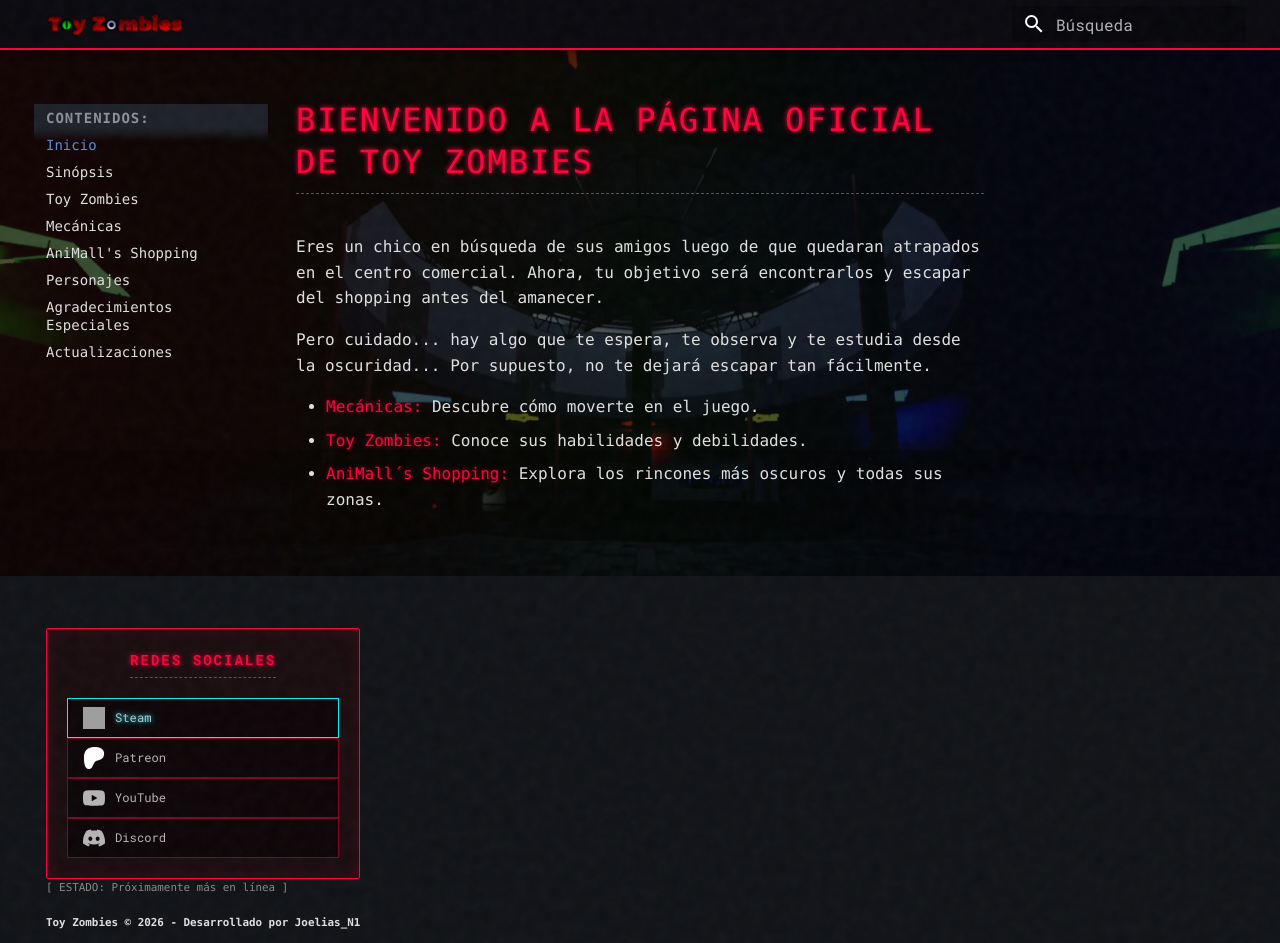
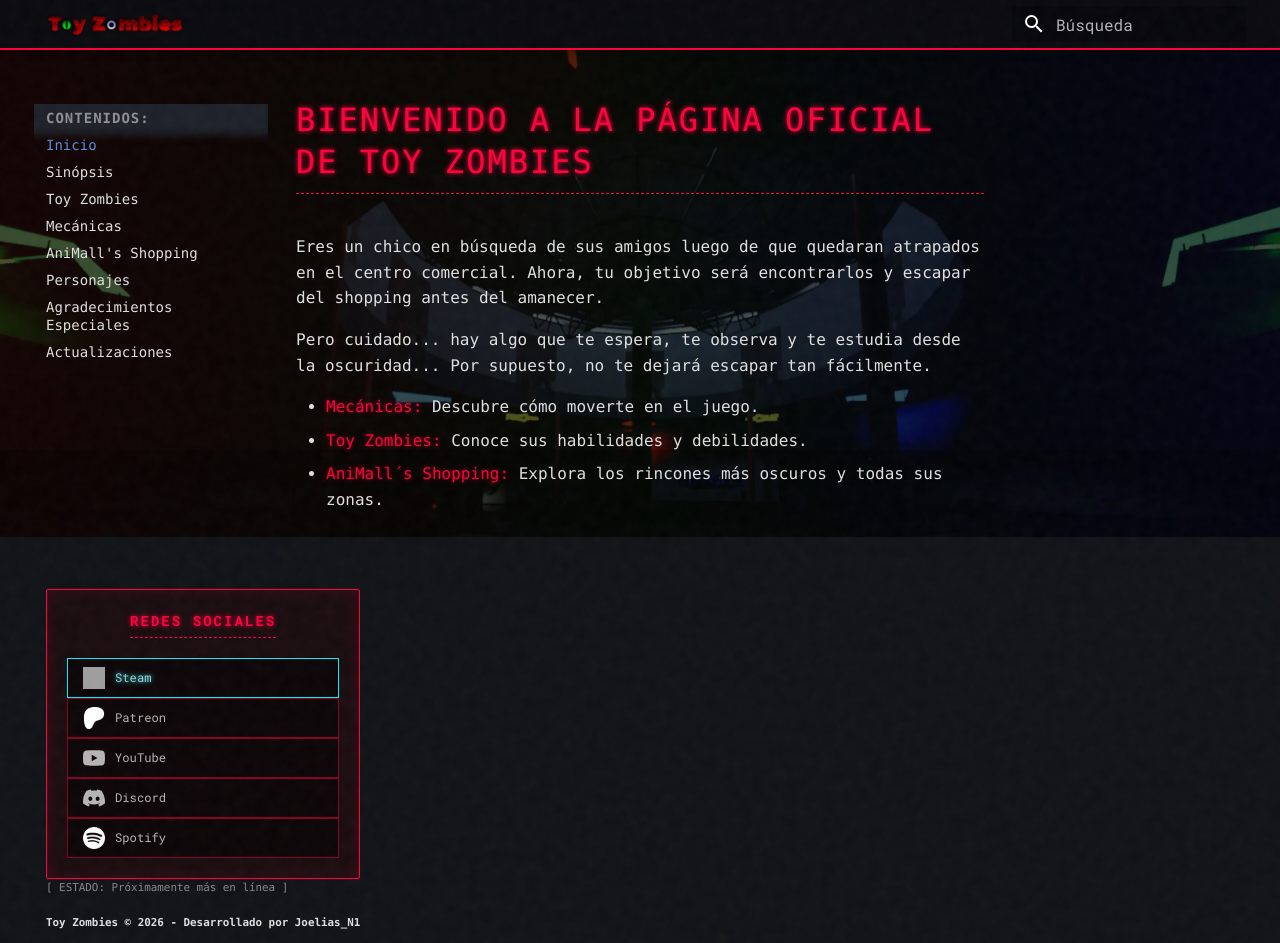
Before and after one commit to Hec-Thor-Tech/toy-zombies, an MkDocs documentation site: the page built from docs/index.md, in a window 1280 px wide and 943 px high. Built offline with MkDocs 1.6.1 and Material for MkDocs 9.7.7, drawn with Linux system fonts in a browser that asks for light colours; grey boxes are pictures that could not be loaded.

Commit message:
Actualizacion de la wiki

```diff
--- a/overrides/partials/copyright.html
+++ b/overrides/partials/copyright.html
@@ -84,6 +84,12 @@
         <svg viewBox="0 0 24 24"><path d="M20.317 4.3698a19.7913 19.7913 0 00-4.8851-1.5152.0741.0741 0 00-.0785.0371c-.211.3753-.4447.8648-.6083 1.2495-1.8447-.2762-3.68-.2762-5.4868 0-.1636-.3933-.4058-.8742-.6177-1.2495a.077.077 0 00-.0785-.037 19.7363 19.7363 0 00-4.8852 1.515.0699.0699 0 00-.0321.0277C.5334 9.0458-.319 13.5799.0992 18.0578a.0824.0824 0 00.0312.0561c2.0528 1.5076 4.0413 2.4228 5.9929 3.0294a.0777.0777 0 00.0842-.0276c.4616-.6304.8731-1.2952 1.226-1.9942a.076.076 0 00-.0416-.1057c-.6528-.2476-1.2743-.5495-1.8722-.8923a.077.077 0 01-.0076-.1277c.1258-.0943.2517-.1923.3718-.2914a.0743.0743 0 01.0776-.0105c3.9278 1.7933 8.18 1.7933 12.0614 0a.0739.0739 0 01.0785.0095c.1202.099.246.1981.3728.2924a.077.077 0 01-.0066.1276 12.2986 12.2986 0 01-1.873.8914.0766.0766 0 00-.0407.1067c.3604.698.7719 1.3628 1.225 1.9932a.076.076 0 00.0842.0286c1.961-.6067 3.9495-1.5219 6.0023-3.0294a.077.077 0 00.0313-.0552c.5004-5.177-.8382-9.6739-3.5485-13.6604a.061.061 0 00-.0312-.0286zM8.02 15.3312c-1.1825 0-2.1569-1.0857-2.1569-2.419 0-1.3332.9555-2.4189 2.157-2.4189 1.2108 0 2.1757 1.0952 2.1568 2.419 0 1.3332-.9555 2.4189-2.1569 2.4189zm7.9748 0c-1.1825 0-2.1569-1.0857-2.1569-2.419 0-1.3332.9554-2.4189 2.1569-2.4189 1.2108 0 2.1757 1.0952 2.1568 2.419 0 1.3332-.946 2.4189-2.1568 2.4189Z"/></svg>
         Discord
       </a>
+
+      <a href="https://open.spotify.com/playlist/2DuogqD4No44P94AvQD5QT?si=jOcoV9WsSiyea0u2m7Euag&pi=quDTJqI4RCWhe&nd=1&dlsi=67e49e2f3b5e4d69" target="_blank" rel="noopener" class="cyber-social-link" title="Lista de reproducción de Spotify">
+        <img src="{{ base_url }}/img/spotify.svg" alt="Spotify Icon" style="width: 22px; height: 22px;">
+        Spotify
+      </a>
+
     </div>
 
     <div class="cyber-copyright-text">
```
Also changed, not shown: site/404.html, site/bestiario/index.html, site/gracias/index.html, site/index.html, site/lore/index.html, site/mapas/index.html, site/mecanicas/index.html, site/personajes/index.html, site/updates/index.html.
